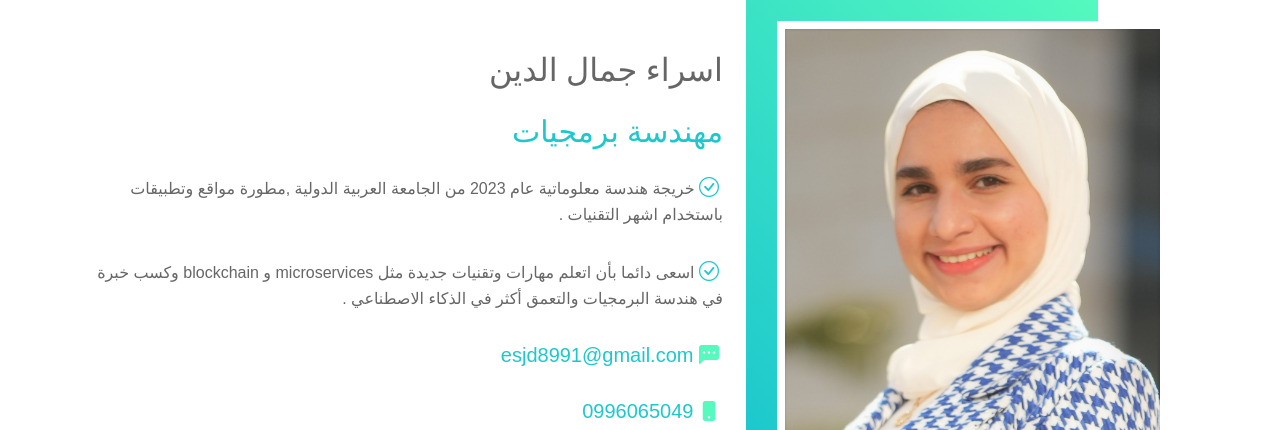
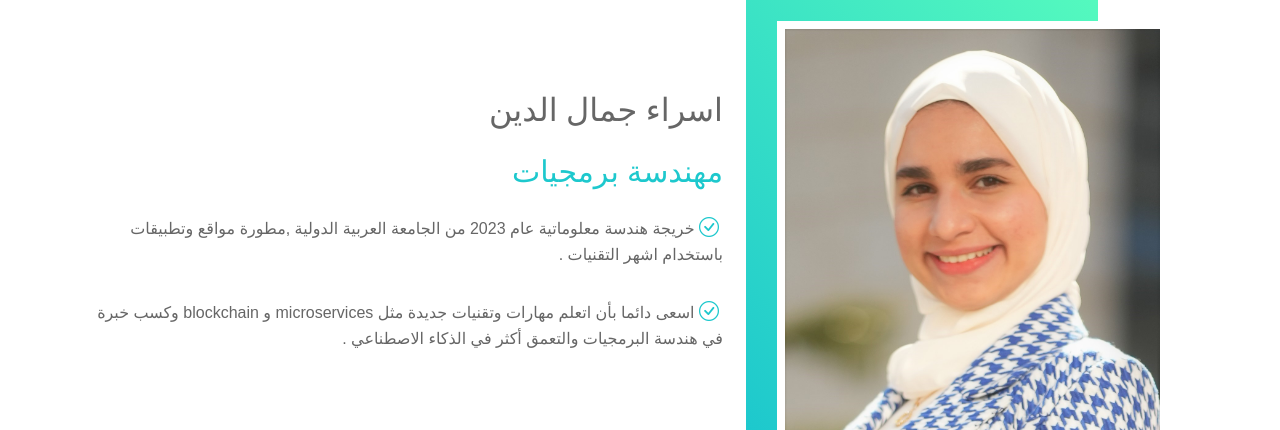
Before and after one commit to ejdeng/almounkez-site2, a plain HTML site: page index.html in a window 1280 px wide. Shown: the part 69-499 px from the top of the page. Drawn offline with Linux system fonts and the light colour scheme.

Commit message:
second commit

```diff
--- a/assets/css/style.css
+++ b/assets/css/style.css
@@ -615,7 +615,7 @@ section {
   transition: 0.5s;
   text-align: center;
   margin-bottom: 20px;
-  position: relative;
+  position:static;
   overflow: hidden;
 }
 
@@ -634,7 +634,7 @@ section {
 
 
 #about .content{
-  margin-top: 60px;
+  margin-top: 100px;
 }
 #about .content .h2 {
   margin-top: 100px;
--- a/index.html
+++ b/index.html
@@ -113,8 +113,6 @@
               <p><i class="bi bi-check-circle"></i> خريجة هندسة معلوماتية عام 2023 من الجامعة العربية الدولية ,مطورة مواقع وتطبيقات باستخدام اشهر التقنيات .
               </p>
               <p><i class="bi bi-check-circle"></i>  اسعى دائما بأن اتعلم مهارات وتقنيات جديدة مثل microservices و blockchain وكسب خبرة في هندسة البرمجيات والتعمق أكثر في الذكاء الاصطناعي .</p>
-              <p style="color: #1dc8cd; font-size: 20px;"><i style="color:#55fabe" class="bi bi-chat-left-dots-fill"></i> esjd8991@gmail.com</p>
-              <p style="color: #1dc8cd; font-size: 20px;"><i style="color:#55fabe" class="bi bi-phone-fill"></i> 0996065049</p>
             </div>
           </div>
         </div>
```
